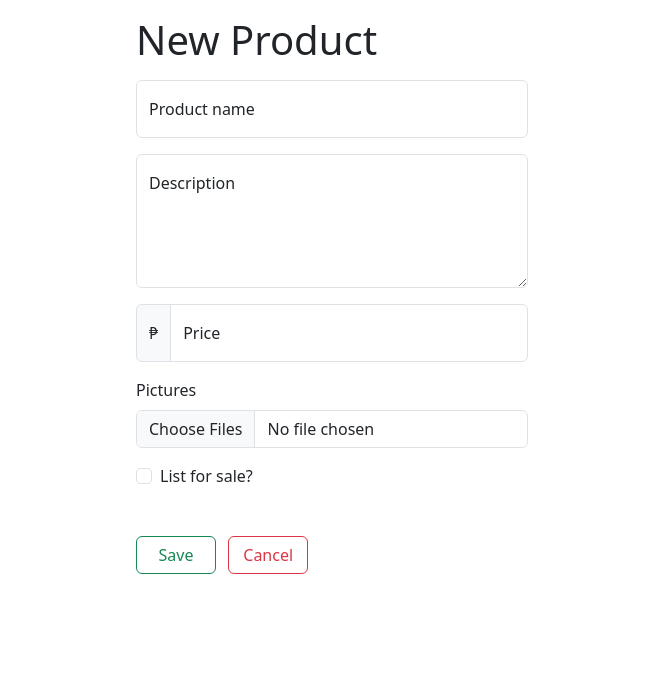
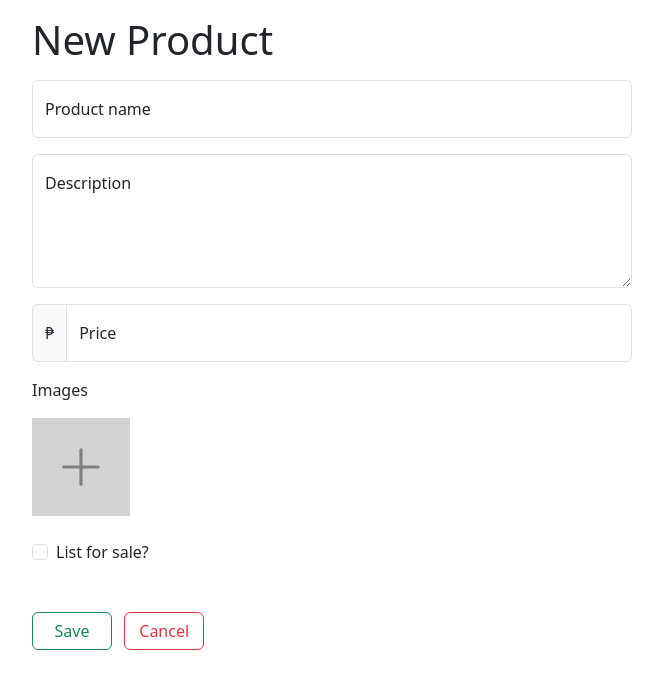
Before and after one commit to nycor123/crochetcreations_frontend, a SvelteKit app: page /admin/createproduct in a window 1280 px wide. Shown: the top 688 px of the page, without its empty margins (308-971 px from the left). Built offline with nearby package versions, Linux system fonts and the light colour scheme.

Commit message:
Allow sorting of images during new product creation

```diff
--- a/src/routes/admin/createproduct/+page.svelte
+++ b/src/routes/admin/createproduct/+page.svelte
@@ -4,10 +4,10 @@
         description: "",
         price: "",
         listedForSale: "",
-        imageIds: []
+        images: []
     };
 
-    let _files = [];
+    let _images = [];
     let _isSaving = false;
 
     async function saveProduct(event) {
@@ -20,9 +20,19 @@
         }
         try {
             let products = [];
-            if (_files != null && _files.length > 0) {
-                _product.imageIds = await uploadImages(_files);
+            // upload images
+            if (_images != null && _images.length > 0) {
+                let productImages = [];
+                for (let image of _images) {
+                    let productImage = {
+                        id: await uploadImage(image.file),
+                        priority: image.priority
+                    };
+                    productImages.push(productImage);
                 }
+                _product.images = productImages;
+            }
+            // save product
             products.push(_product);
             let response = await fetch("http://localhost:8080/api/v1/products", {
                 method: "POST",
@@ -37,9 +47,11 @@
             if (!response.ok) {
                 throw new Error(resJson.message);
             }
+            // cleanup
             _isSaving = false;
             form.classList.remove("was-validated");
             triggerAlert("success", "Successfully saved product - "); //TODO: create product link
+            _images = [];
             form.reset();
         } catch(err) {
             _isSaving = false;
@@ -47,9 +59,7 @@
         }
     }
 
-    async function uploadImages(files) {
-        let imageIds = [];
-        for (const file of files) {
+    async function uploadImage(file) {
         let formData = new FormData();
         formData.append("file", file);
         let response = await fetch("http://localhost:8080/api/v1/images/upload", {
@@ -61,9 +71,7 @@
             body: formData
         });
         let resJson = await response.json();
-            imageIds.push(resJson.id);
-        }
-        return imageIds;
+        return resJson.id;
     }
 
     function triggerAlert(type, message, productLink = "#", errorMsg) {
@@ -89,6 +97,55 @@
         alertPlaceholder.append(wrapper);
     }
 
+    async function addNewImage(event) {
+        let image = {
+            file: event.target.files[0],
+            url: await generateUrl(event.target.files[0]),
+            priority: _images.length + 1
+        };
+        _images = [..._images, image];
+    }
+
+    async function generateUrl(file) {
+        return new Promise((resolve) => {
+            let reader = new FileReader();
+            reader.onload = (e) => {
+                resolve(e.target.result);
+            };
+            reader.readAsDataURL(file);
+        });
+    }
+
+    function allowDrop(event) {
+        event.preventDefault();
+    }
+
+    function drop(event) {
+        event.preventDefault();
+        let data = JSON.parse(event.dataTransfer.getData("text"));
+        let destinationDiv = event.target.parentElement;
+        let img1 = document.getElementById(data.imgId);
+        let img2 = event.target;
+        for (let image of _images) {
+            if (image.url === img1.src) {
+                image.priority = Number(destinationDiv.id.replace('img-', ''));
+            }
+            if (image.url === img2.src) {
+                image.priority = Number(data.divId.replace('img-', ''));
+            }
+        }
+        _images.sort((img1, img2) => img1.priority - img2.priority);
+        _images = _images;
+    }
+
+    function drag(event) {
+        let data = {
+            divId: event.target.parentElement.id,
+            imgId: event.target.id
+        };
+        event.dataTransfer.setData("text/plain", JSON.stringify(data));
+    }
+
     function cancel(event) {
         window.location.href = "/admin";
     }
@@ -96,7 +153,7 @@
 </script>
 
 <div class="row mx-3 my-3">
-    <div class="col-sm-12 col-md-6 col-lg-4 mx-auto">
+    <div class="col-12 col-md-8 col-lg-6 mx-auto">
         <div id="alertPlaceholder"></div>
 
         <form on:submit={saveProduct} novalidate>
@@ -123,25 +180,50 @@
                 </div>
             </div>
 
-            <div class="mb-3">
-                <label for="imagesInput" class="form-label">Pictures</label>
-                <input
-                    id="imagesInput"
-                    type="file"
-                    accept="image/png, image/jpeg"
-                    class="form-control"
-                    multiple
-                    bind:files={ _files } >
+            <div class="row mb-3">
+                <p class="form-label">Images</p>
+                {#if _images.length > 0}
+                    {#each _images as image}
+                        <div
+                            id={"img-" + image.priority}
+                            class="col-4 col-xl-3 my-2"
+                            on:dragover={allowDrop}
+                            on:drop={drop}
+                            role="none">
+                            {#await generateUrl(image.file)}
+                                <span>...</span>
+                            {:then generatedUrl}
+                                <img
+                                    id={image.file.name}
+                                    src={generatedUrl}
+                                    alt="{image.file.name}"
+                                    width="100%"
+                                    draggable="true"
+                                    on:dragstart={drag} />
+                            {/await}
+                        </div>
+                    {/each}
+                {/if}
+                <div class="col-4 col-xl-3 my-2">
+                    <label for="add-image">
+                        <div style="width: 100%; background-color: lightgray; padding: 1.5em;">
+                            <svg xmlns="http://www.w3.org/2000/svg" width="50" height="50" fill="gray" class="bi bi-plus-lg" viewBox="0 0 16 16">
+                                <path fill-rule="evenodd" d="M8 2a.5.5 0 0 1 .5.5v5h5a.5.5 0 0 1 0 1h-5v5a.5.5 0 0 1-1 0v-5h-5a.5.5 0 0 1 0-1h5v-5A.5.5 0 0 1 8 2"/>
+                            </svg>
+                        </div>
+                    </label>
+                    <input id="add-image" class="position-absolute" type="file" accept="image/png, image/jpeg" style="visibility: hidden;" on:change={addNewImage}>
+                </div>
             </div>
 
             <div class="form-check mb-3">
-                <input id="listForSaleInput" type="checkbox" class="form-check-input" bind:checked={ _product.listedForSale }>
+                <input id="listForSaleInput" type="checkbox" class="form-check-input" bind:checked={_product.listedForSale}>
                 <label for="listForSaleInput" class="form-check-label">List for sale?</label>
             </div>
 
             <div class="mt-5">
                 <button type="submit" class="btn btn-outline-success me-2">Save</button>
-                <button type="button" class="btn btn-outline-danger" on:click={ cancel }>Cancel</button>
+                <button type="button" class="btn btn-outline-danger" on:click={cancel}>Cancel</button>
             </div>
         </form>
 
@@ -164,4 +246,11 @@
     div button {
         width: 5em;
     }
+
+    input::file-selector-button {
+        width: 100px;
+        height: 100px;
+        background: url(https://placehold.co/100);
+        border: none;
+    }
 </style>
```
Also changed, not shown: src/routes/+page.svelte (line endings or trailing spaces), src/routes/products/[slug]/+page.svelte (line endings or trailing spaces). Lines whose indentation alone changed are shown as unchanged.
